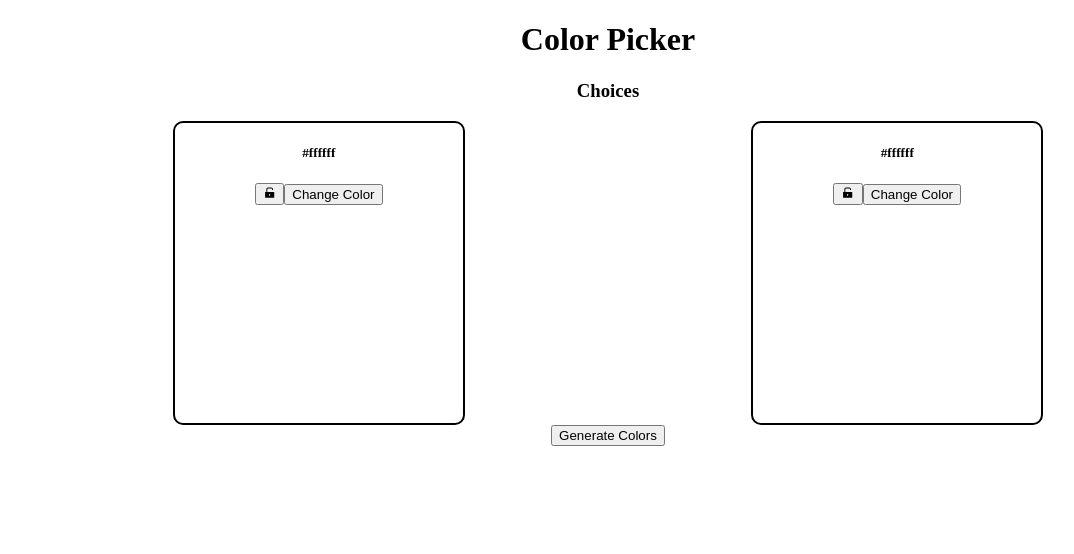
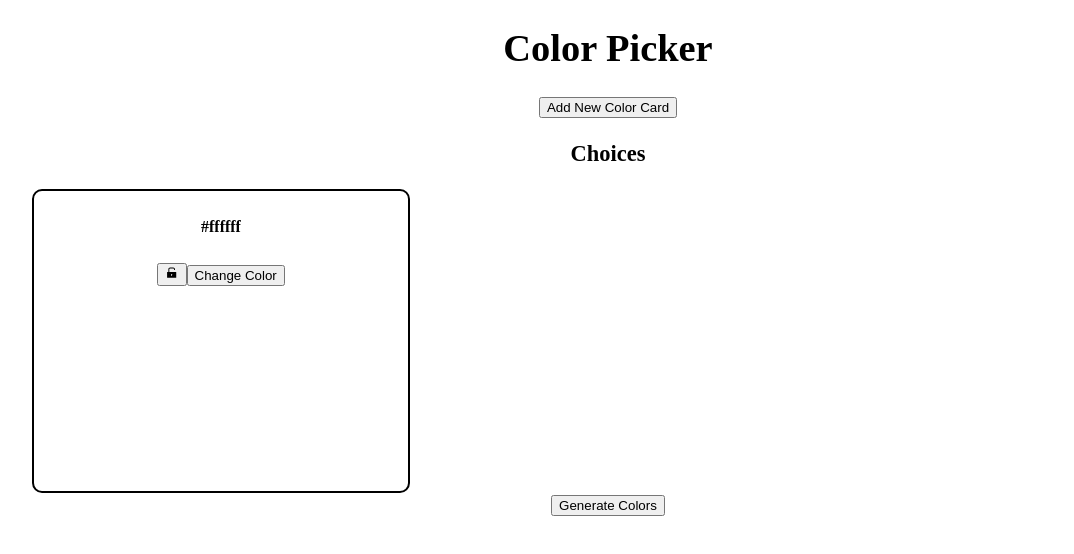
Before and after one commit to lauble/color-picker, a React (Create React App) app: page / in a window 1280 px wide. Shown: the top 554 px of the page, without its empty margins (32-1106 px from the left). Built offline with nearby package versions, Linux system fonts and the light colour scheme.

Commit message:
fixed flexbox styling on color card and color card container, added color card list state to app and add new color card button

```diff
--- a/src/App.css
+++ b/src/App.css
@@ -2,17 +2,9 @@
   margin: auto;
   text-align: center;
   font-family:'Bradley Hand', 'Microsoft Sans Serif', 'Times New Roman', serif;
+  font-size: larger;
   padding-left: 20px;
   padding-right: 20px;
-}
-
-#color-card {
-  border: 2px solid black;
-  border-radius: 10px;
-  width: calc(90vw / 4);
-  height: 300px;
-  text-align: center;
-  margin: auto;
 }
 
 #card-container {
@@ -20,6 +12,16 @@
   display: flex;
   gap: 5px;
   width: 90vw;
-  justify-content: center;
+  justify-content: flex-start;
   align-items: center;
+  flex-wrap: wrap;
 }
+
+#color-card {
+  border: 2px solid black;
+  border-radius: 10px;
+  width: calc((90vw / 3) - 10px);
+  height: 300px;
+  text-align: center;
+  /* margin: auto; */
+}
--- a/src/App.js
+++ b/src/App.js
@@ -1,4 +1,5 @@
 import './App.css';
+import { useState } from 'react';
 import ColorCard from './components/ColorCard';
 
 function App() {
@@ -6,15 +7,22 @@ function App() {
     console.log('hello world');
   };
 
+  const [colorCardList, setColorCardList] = useState([])
+
+  const onAddBtnClick = () => {
+    setColorCardList(colorCardList.concat(<ColorCard />))
+  }
+
   return (
     <div className="App">
       <header>
         <h1>Color Picker</h1>
       </header>
+      <button onClick={onAddBtnClick}>Add New Color Card</button>
       <h3>Choices</h3>
       <div id="card-container">
         <ColorCard />
-        <ColorCard />
+        {colorCardList}
       </div>
       <button onClick={generateColors}>Generate Colors</button>
     </div>
```
Also changed, not shown: src/components/ColorCard.js (line endings or trailing spaces).
